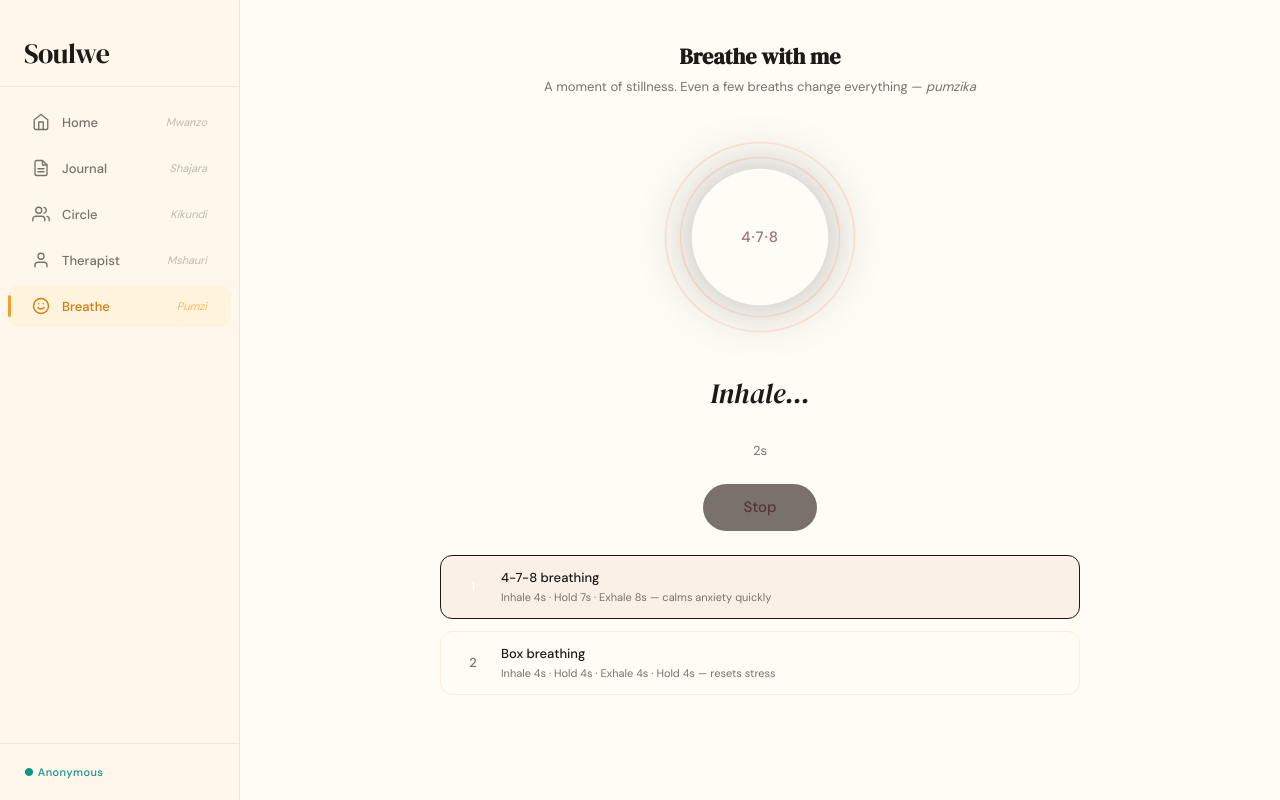
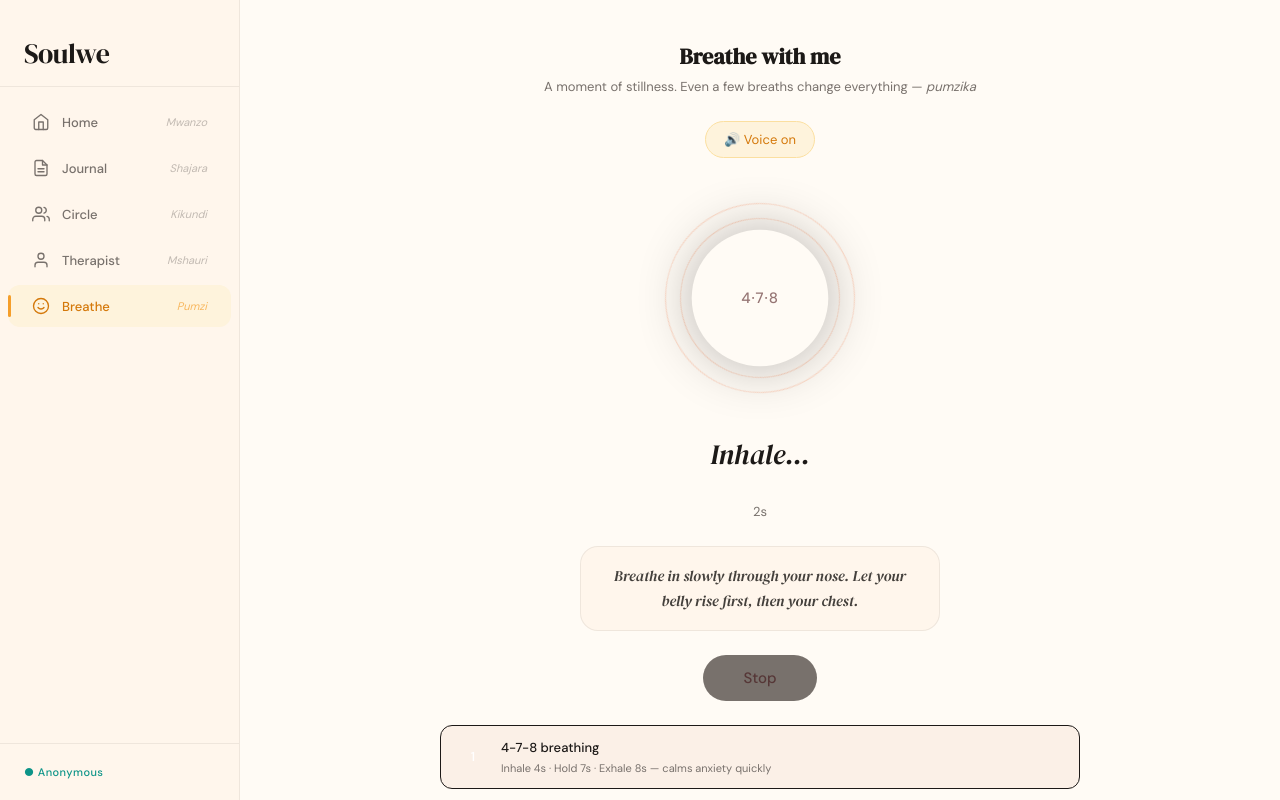
Before and after one commit to breodoyo/Soulwe, a React (Vite) app in the folder Frontend/: page /breathe in a window 1280 px wide. Both pictures are taken after a click on the button "Start". Built offline with nearby package versions, Linux system fonts and the light colour scheme.

Commit message:
feat: add voice guidance to breathing exercise with on/off toggle

```diff
--- a/Frontend/src/pages/BreathePage.module.css
+++ b/Frontend/src/pages/BreathePage.module.css
@@ -148,3 +148,49 @@
     padding: var(--space-10) var(--space-10);
   }
 }
+/* ── Voice toggle ── */
+.voiceToggle {
+  display: flex;
+  justify-content: center;
+}
+
+.voiceBtn {
+  font-size: var(--text-sm);
+  padding: 8px 18px;
+  border-radius: var(--radius-full);
+  border: 1px solid var(--border-soft);
+  background: var(--bg-mid);
+  color: var(--muted);
+  transition: all var(--duration-base) var(--ease);
+}
+
+.voiceBtnOn {
+  background: var(--sun-light);
+  border-color: var(--sun-muted);
+  color: var(--sun-deep);
+}
+
+/* ── Instruction text ── */
+.instruction {
+  max-width: 360px;
+  margin: 0 auto;
+  text-align: center;
+  padding: var(--space-4) var(--space-5);
+  background: var(--bg-mid);
+  border: 1px solid var(--border-soft);
+  border-radius: var(--radius-lg);
+  animation: fadeSlideUp 0.4s ease;
+}
+
+@keyframes fadeSlideUp {
+  from { opacity: 0; transform: translateY(6px); }
+  to   { opacity: 1; transform: translateY(0); }
+}
+
+.instructionText {
+  font-family: var(--font-display);
+  font-size: var(--text-base);
+  font-style: italic;
+  color: var(--ink-mid);
+  line-height: 1.7;
+}
--- a/Frontend/src/pages/BreathePage.tsx
+++ b/Frontend/src/pages/BreathePage.tsx
@@ -3,38 +3,65 @@ import styles from './BreathePage.module.css'
 
 type Technique = '478' | 'box'
 
-interface Phase { label: string; duration: number }
+interface Phase { label: string; duration: number; instruction: string }
 
-const techniques: Record<Technique, { label: string; description: string; phases: Phase[] }> = {
+const techniques: Record<Technique, {
+  label: string
+  description: string
+  phases: Phase[]
+}> = {
   '478': {
     label: '4-7-8 breathing',
     description: 'Inhale 4s · Hold 7s · Exhale 8s — calms anxiety quickly',
     phases: [
-      { label: 'Inhale',  duration: 4 },
-      { label: 'Hold',    duration: 7 },
-      { label: 'Exhale',  duration: 8 },
+      { label: 'Inhale',  duration: 4, instruction: 'Breathe in slowly through your nose. Let your belly rise first, then your chest.' },
+      { label: 'Hold',    duration: 7, instruction: 'Hold gently. Stay still. You are safe.' },
+      { label: 'Exhale',  duration: 8, instruction: 'Release slowly through your mouth. Let everything go with the breath.' },
     ],
   },
   'box': {
     label: 'Box breathing',
     description: 'Inhale 4s · Hold 4s · Exhale 4s · Hold 4s — resets stress',
     phases: [
-      { label: 'Inhale',  duration: 4 },
-      { label: 'Hold',    duration: 4 },
-      { label: 'Exhale',  duration: 4 },
-      { label: 'Hold',    duration: 4 },
+      { label: 'Inhale',  duration: 4, instruction: 'Breathe in through your nose. Slow and steady.' },
+      { label: 'Hold',    duration: 4, instruction: 'Hold. Feel the stillness. You are grounded.' },
+      { label: 'Exhale',  duration: 4, instruction: 'Breathe out through your mouth. Release the tension.' },
+      { label: 'Hold',    duration: 4, instruction: 'Rest here. Empty and calm. You are okay.' },
     ],
   },
 }
 
+// Speaks the instruction using the Web Speech API
+function speak(text: string) {
+  if (!window.speechSynthesis) return
+  window.speechSynthesis.cancel() // stop any current speech
+  const utterance = new SpeechSynthesisUtterance(text)
+  utterance.rate = 0.82      // slightly slower than normal — calm, unhurried
+  utterance.pitch = 0.95     // slightly lower — warm, grounded
+  utterance.volume = 1
+
+  // Pick the best available voice — prefer a female English voice
+  const voices = window.speechSynthesis.getVoices()
+  const preferred = voices.find(v =>
+    v.lang.startsWith('en') && v.name.toLowerCase().includes('female')
+  ) || voices.find(v =>
+    v.lang.startsWith('en')
+  ) || voices[0]
+
+  if (preferred) utterance.voice = preferred
+  window.speechSynthesis.speak(utterance)
+}
+
 export default function BreathePage() {
-  const [technique, setTechnique] = useState<Technique>('478')
-  const [running, setRunning] = useState(false)
-  const [phaseIdx, setPhaseIdx] = useState(0)
-  const [secs, setSecs] = useState(0)
+  const [technique, setTechnique]     = useState<Technique>('478')
+  const [running, setRunning]         = useState(false)
+  const [phaseIdx, setPhaseIdx]       = useState(0)
+  const [secs, setSecs]               = useState(0)
   const [breathCount, setBreathCount] = useState(0)
+  const [voiceOn, setVoiceOn]         = useState(true)
   const timerRef = useRef<ReturnType<typeof setInterval> | null>(null)
-  const tech = techniques[technique]
+
+  const tech  = techniques[technique]
   const phase = tech.phases[phaseIdx % tech.phases.length]
 
   const isInhale = phase.label === 'Inhale'
@@ -48,6 +75,7 @@ export default function BreathePage() {
       setSecs(tech.phases[0].duration)
       setBreathCount(0)
       setRunning(true)
+      if (voiceOn) speak(tech.phases[0].instruction)
     }
   }
 
@@ -56,6 +84,8 @@ export default function BreathePage() {
     if (timerRef.current) clearInterval(timerRef.current)
     setPhaseIdx(0)
     setSecs(0)
+    window.speechSynthesis?.cancel()
+    if (voiceOn) speak('Well done. Take a moment to notice how you feel.')
   }
 
   const switchTechnique = (t: Technique) => {
@@ -70,9 +100,10 @@ export default function BreathePage() {
       setSecs(prev => {
         if (prev <= 1) {
           clearInterval(timerRef.current!)
-          const nextIdx = phaseIdx + 1
+          const nextIdx   = phaseIdx + 1
           const nextPhase = techniques[technique].phases[nextIdx % techniques[technique].phases.length]
           if (nextPhase.label === 'Inhale') setBreathCount(c => c + 1)
+          if (voiceOn) speak(nextPhase.instruction)
           setPhaseIdx(nextIdx)
           return nextPhase.duration
         }
@@ -82,18 +113,34 @@ export default function BreathePage() {
     return () => { if (timerRef.current) clearInterval(timerRef.current) }
   }, [running, phaseIdx, technique])
 
-  // Scale: inhale = big, exhale = normal, hold = stays
   const scale = running
     ? isInhale ? 1.45
     : isExhale ? 1
-    : undefined   // hold — CSS keeps the current scale
+    : undefined
     : 1
 
   return (
     <div className={styles.page}>
       <div className={styles.header}>
         <h1 className={styles.heading}>Breathe with me</h1>
-        <p className={styles.sub}>A moment of stillness. Even a few breaths change everything — <em>pumzika</em></p>
+        <p className={styles.sub}>
+          A moment of stillness. Even a few breaths change everything — <em>pumzika</em>
+        </p>
+      </div>
+
+      {/* Voice toggle */}
+      <div className={styles.voiceToggle}>
+        <button
+          className={[styles.voiceBtn, voiceOn ? styles.voiceBtnOn : ''].join(' ')}
+          onClick={() => {
+            setVoiceOn(v => !v)
+            window.speechSynthesis?.cancel()
+          }}
+          aria-pressed={voiceOn}
+          aria-label={voiceOn ? 'Turn voice guidance off' : 'Turn voice guidance on'}
+        >
+          {voiceOn ? '🔊 Voice on' : '🔇 Voice off'}
+        </button>
       </div>
 
       {/* Animated circle */}
@@ -107,14 +154,21 @@ export default function BreathePage() {
             transitionDuration: running ? `${phase.duration}s` : '0.3s',
           }}
         >
-          <span className={styles.coreTech}>{technique === '478' ? '4·7·8' : 'Box'}</span>
+          <span className={styles.coreTech}>
+            {technique === '478' ? '4·7·8' : 'Box'}
+          </span>
         </div>
       </div>
 
       {/* Phase label + countdown */}
       <div className={styles.phaseDisplay} aria-live="polite" aria-atomic="true">
         <p className={styles.phaseLabel}>
-          {running ? phase.label + '...' : breathCount > 0 ? 'Well done.' : 'Ready to begin'}
+          {running
+            ? phase.label + '...'
+            : breathCount > 0
+              ? 'Well done.'
+              : 'Ready to begin'
+          }
         </p>
         <p className={styles.phaseCount}>
           {running
@@ -125,6 +179,13 @@ export default function BreathePage() {
           }
         </p>
       </div>
+
+      {/* Voice instruction text */}
+      {running && (
+        <div className={styles.instruction} aria-live="polite">
+          <p className={styles.instructionText}>{phase.instruction}</p>
+        </div>
+      )}
 
       {/* Controls */}
       <div className={styles.controls}>
```
